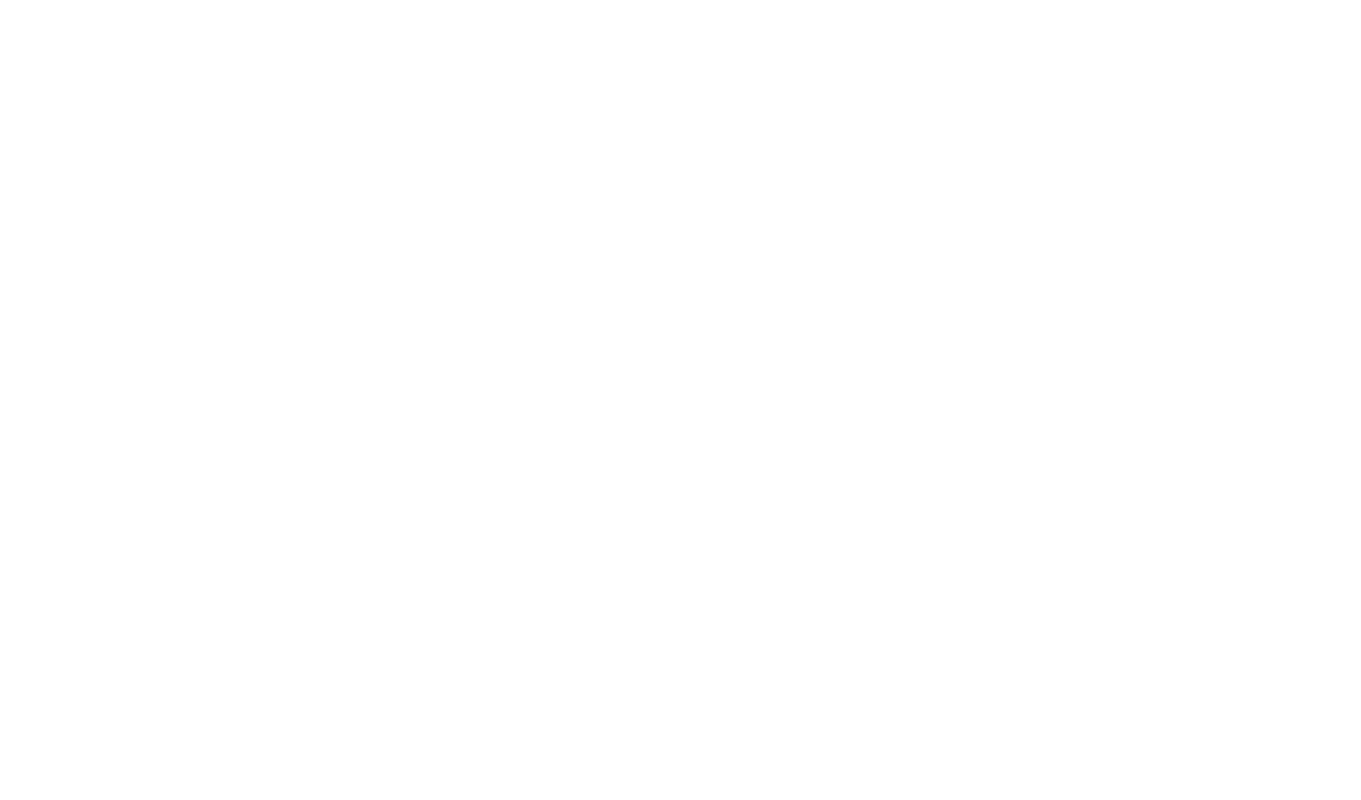
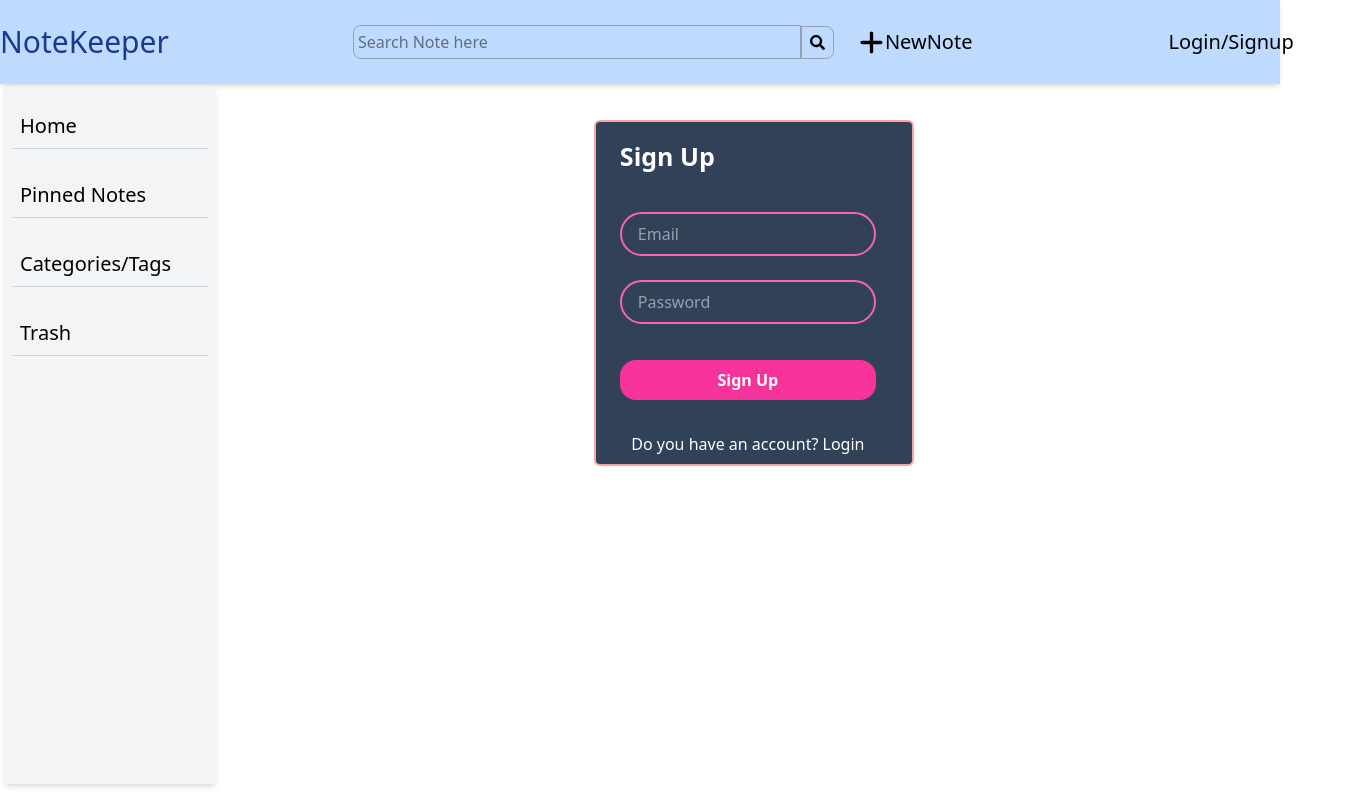
Before and after one commit to rukadikar123/Note-app-React, a React (Vite) app: page /register in a window 1280 px wide. Before the commit this address had no page. Shown: the whole page, 1361 px wide, since content can reach past the window. Built offline with nearby package versions, Linux system fonts and the light colour scheme.

Commit message:
implement authentication

```diff
--- a/src/App.jsx
+++ b/src/App.jsx
@@ -2,6 +2,7 @@ import { BrowserRouter, Routes, Route } from "react-router-dom";
 import Layout from "./components/Layout";
 import Notes from "./components/Notes";
 import Login from "./components/Login";
+import Register from "./components/Register";
 
 function App() {
   return (
@@ -11,6 +12,7 @@ function App() {
             <Route path="/" element={<Layout/>}>
               <Route index element={<Notes/>}/>
               <Route path="/login" element={<Login/>} />
+              <Route path="/register" element={<Register/>} />
             </Route>
 
         </Routes>
--- a/src/components/Login.jsx
+++ b/src/components/Login.jsx
@@ -2,12 +2,17 @@ import React, { useState } from "react";
 import app from "../firebase";
 import { signInWithEmailAndPassword, getAuth } from "firebase/auth";
 import { useNavigate } from "react-router-dom";
+import { useDispatch } from "react-redux";
+import { setUser } from "../redux/NoteSlice";
 
 function Login() {
   const [formData, setFormData] = useState({
     email: "",
     password: "",
   });
+
+
+  const dispatch=useDispatch()
 
   const navigate = useNavigate();
 
@@ -22,11 +27,14 @@ function Login() {
     const auth = getAuth(app);
     signInWithEmailAndPassword(auth, formData.email, formData.password)
       .then((res) => {
-        console.log(res.data);
+        console.log(res.user.email);
+        dispatch(setUser(`${res.user.email}_${Math.floor(Math.random() * 100)}`))
       })
       .catch((error) => {
         console.log(error);
       });
+
+      navigate("/")
   };
 
   return (
--- a/src/components/Navbar.jsx
+++ b/src/components/Navbar.jsx
@@ -1,14 +1,25 @@
 import React from "react";
 import { FaSearch } from "react-icons/fa";
 import { FaPlus } from "react-icons/fa6";
+import { useDispatch, useSelector } from "react-redux";
 import { Link } from "react-router-dom";
+import { setUser } from "../redux/NoteSlice";
 
 function Navbar() {
+  const user = useSelector((state) => state.noteSlice.user);
+  console.log(user);
+
+  const dispatch = useDispatch();
+  const handleLogout = () => {
+    dispatch(setUser(""));
+  };
 
   return (
-    <nav className="flex items-center justify-center gap-40 bg-blue-200 text-black-900 shadow-md py-6">
-      <Link className="text-3xl text-blue-900  cursor-pointer hover:text-gray-500">NoteKeeper</Link>
-      <div className="flex gap-8">
+    <nav className="flex items-center justify-evenly  gap-46 bg-blue-200 text-black-900 shadow-md py-6">
+      <Link className="text-3xl text-blue-900  cursor-pointer hover:text-gray-500">
+        NoteKeeper
+      </Link>
+      <div className="flex items-center gap-6">
         <div className="flex items-center">
           <input
             className="w-[35vw] outline-none p-1 rounded-lg rounded-r-none border-1 border-gray-400"
@@ -21,11 +32,32 @@ function Navbar() {
           />
         </div>
         <div className="flex  items-center hover:text-gray-500 cursor-pointer">
-          <FaPlus size={27}/>
+          <FaPlus size={27} />
           <p className="text-xl">NewNote</p>
         </div>
       </div>
-      <Link to="/login" className="text-xl cursor-pointer hover:text-gray-500">Login/Signup</Link>
+      <div className="flex gap-3 min-w-[16vw] items-center">
+        <p
+          className={` ${user} ? "block" : "hidden"  text-lg cursor-pointer hover:text-gray-500 border-b-1 border-gray-400 `}
+        >
+          {user}
+        </p>
+        {user ? (
+          <button
+            onClick={handleLogout}
+            className="bg-emerald-400 p-2 rounded-lg text-white hover:bg-emerald-500"
+          >
+            Logout
+          </button>
+        ) : (
+          <Link
+            to="/login"
+            className="text-xl cursor-pointer hover:text-gray-500"
+          >
+            Login/Signup
+          </Link>
+        )}
+      </div>
     </nav>
   );
 }
--- /dev/null
+++ b/src/components/Register.jsx
@@ -0,0 +1,69 @@
+import { createUserWithEmailAndPassword, getAuth } from 'firebase/auth';
+import React, { useState } from 'react'
+import { useNavigate } from 'react-router-dom';
+import app from '../firebase.js';
+
+function Register() {
+    const [formData, setFormData] = useState({
+        email: "",
+        password: "",
+      });
+
+
+    const navigate=useNavigate()
+
+    const handleSubmit = (e) => {
+      e.preventDefault();
+      const auth=getAuth(app)                               // Get the Firebase authentication instance
+      createUserWithEmailAndPassword(auth, formData.email,formData.password)   // Attempt to login with email and password
+      .then((res)=>{
+        console.log(res);
+
+      })
+      .catch((err)=>{
+        console.log(err);     // Handle Login  errors
+
+      })
+      navigate("/login")
+
+    };
+  return (
+    <>
+        <div className="h-full flex  items-center justify-center mt-8 w-full">
+        <div className="border-2 rounded-md border-red-300 h-full py-2 w-full mx-6 md:mx-0 md:w-[25vw] flex flex-col bg-slate-700 text-white items-start gap-6 justify-start px-6 ">
+          <h1 className="font-bold  text-[25px] mt-2">Sign Up</h1>
+          <div>
+            <form onSubmit={(e) => handleSubmit(e)} className="flex flex-col">
+
+              <input
+                className="bg-transparent   outline-none border-2 rounded-3xl my-3 px-4 py-2 w-full md:w-[20vw] border-pink-400"
+                type="email"
+                placeholder="Email"
+                required
+                value={formData.email}
+                onChange={(e) => setFormData({...formData , email:e.target.value})}
+              />
+              <input
+                className="bg-transparent outline-none border-2 rounded-3xl my-3 px-4 py-2 w-full md:w-[20vw] border-pink-400"
+                type="password"
+                required
+                placeholder="Password"
+                value={formData.password}
+                onChange={(e) => setFormData({...formData , password:e.target.value})}
+              />
+              <button
+                type="submit"
+                className="bg-pink-500 rounded-2xl p-2 mt-6 font-semibold"
+              >
+                Sign Up
+              </button>
+              <p className="text-center mt-8">Do you have an account? <span onClick={()=>navigate("/login")} className="cursor-pointer">Login</span></p>
+            </form>
+          </div>
+        </div>
+      </div>
+    </>
+  )
+}
+
+export default Register
--- a/src/components/Sidebar.jsx
+++ b/src/components/Sidebar.jsx
@@ -5,10 +5,10 @@ function Sidebar() {
   return (
     <div className='w-[20%] bg-gray-100 shadow-md h-[87vh] py-4 px-2'>
         <ul className='flex flex-col gap-6'>
-            <Link className='text-xl border-b-1 p-2 border-gray-300 hover:bg-amber-100'>Home</Link>
-            <Link className='text-xl border-b-1 p-2 border-gray-300 hover:bg-amber-100'>Pinned Notes</Link>
-            <Link className='text-xl border-b-1 p-2 border-gray-300 hover:bg-amber-100'>Categories/Tags</Link>
-            <Link className='text-xl border-b-1 p-2 border-gray-300 hover:bg-amber-100'>Trash</Link>
+            <Link className='text-xl border-b-1 p-2 border-gray-300 hover:bg-emerald-300'>Home</Link>
+            <Link className='text-xl border-b-1 p-2 border-gray-300 hover:bg-emerald-300'>Pinned Notes</Link>
+            <Link className='text-xl border-b-1 p-2 border-gray-300 hover:bg-emerald-300'>Categories/Tags</Link>
+            <Link className='text-xl border-b-1 p-2 border-gray-300 hover:bg-emerald-300'>Trash</Link>
         </ul>
     </div>
   )
--- a/src/redux/NoteSlice.js
+++ b/src/redux/NoteSlice.js
@@ -2,7 +2,7 @@ import { createSlice } from "@reduxjs/toolkit";
 
 const initialState={
     notes:[],
-    user:null
+    user:""
 }
 
 export const NoteSlice=createSlice({
```
Also changed, not shown: 1 other file (tests, documents, lock files or other folders).
